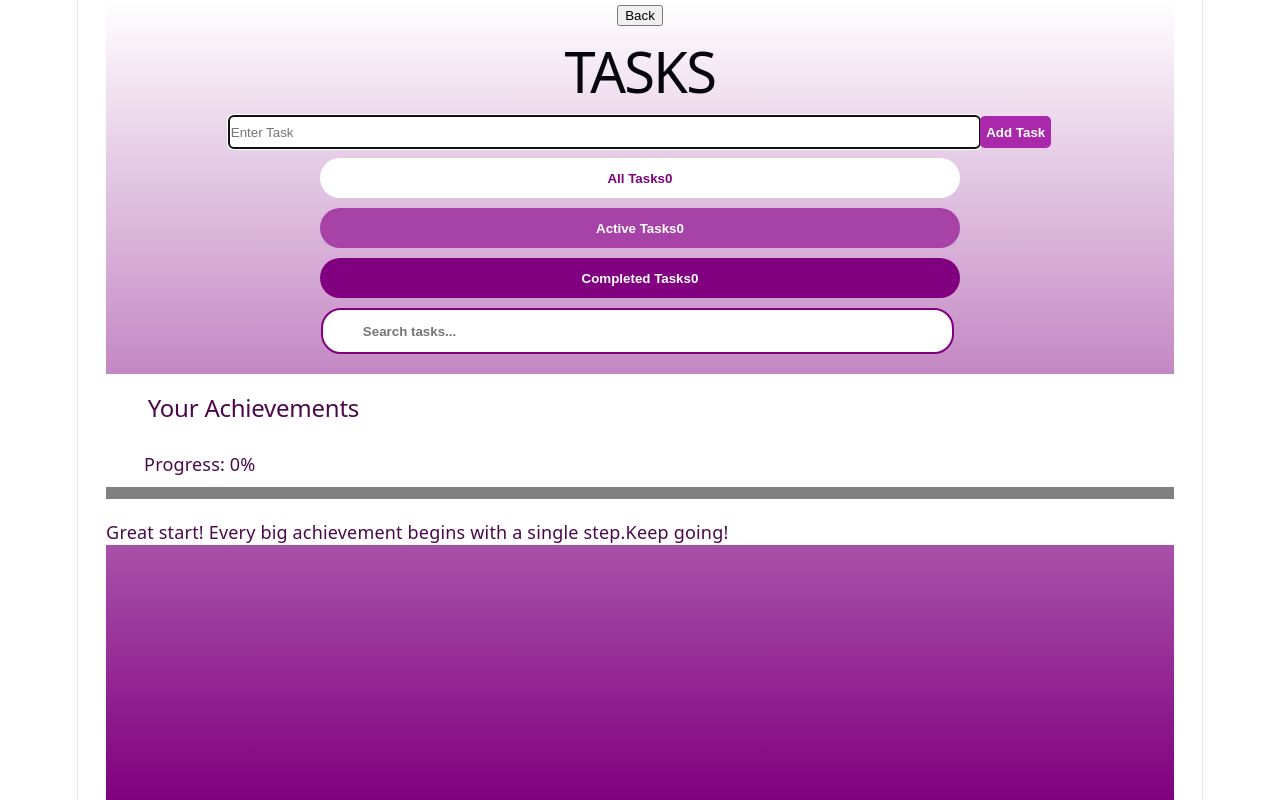
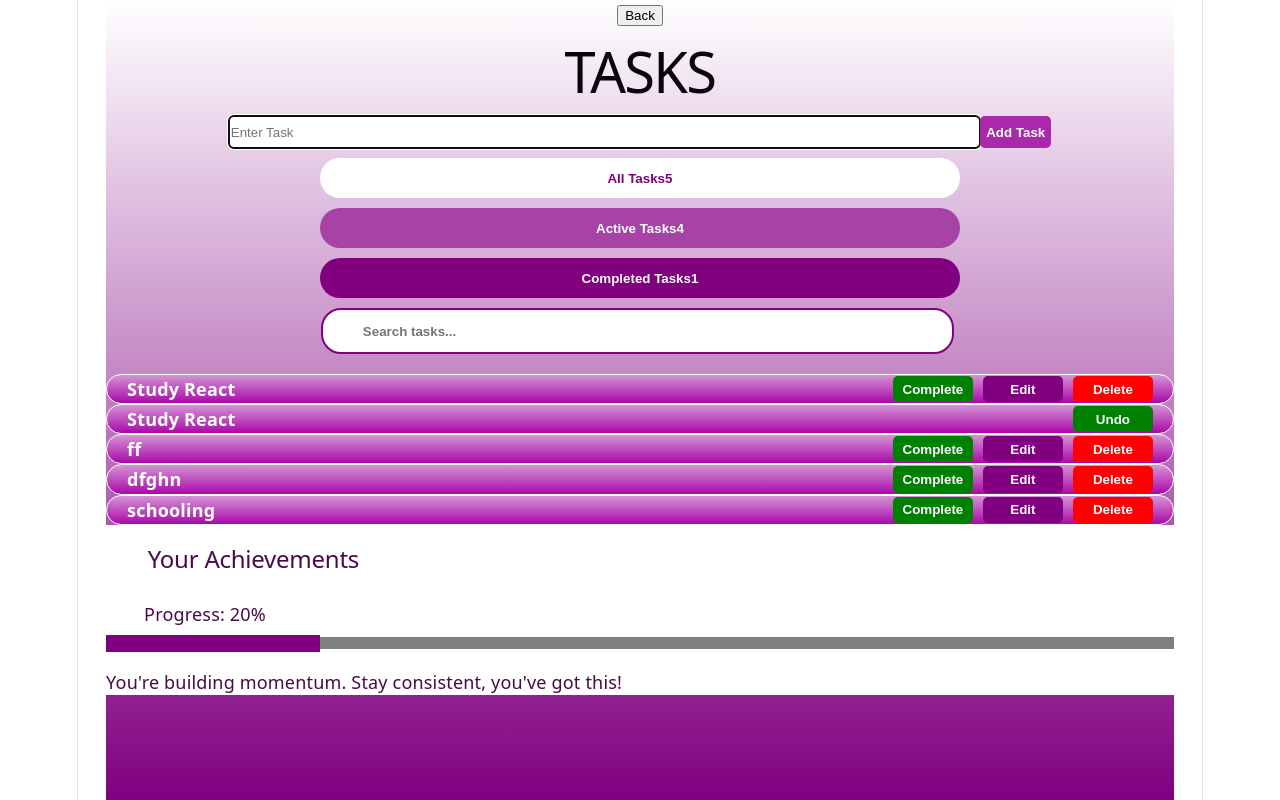
Before and after one commit to mariamogunbode/PurpleYourStrenghth, a React (Vite) app: page /todo in a window 1280 px wide. Built offline with nearby package versions, Linux system fonts and the light colour scheme; data requests are answered from the project's data file; some icons are missing.

Commit message:
installed json-server for resful api

```diff
--- /dev/null
+++ b/db.json
@@ -0,0 +1,30 @@
+{
+  "tasks": [
+    {
+      "id": "1",
+      "task": "Study React",
+      "completed": false
+    },
+    {
+      "id": "2",
+      "task": "Study React",
+      "completed": true
+    },
+    {
+      "task": "ff",
+      "completed": false,
+      "id": "GGSRKmuwjoc"
+    },
+    {
+      "task": "dfghn",
+      "completed": false,
+      "id": "-q777SWXYaU"
+    },
+    {
+      "task": "schooling",
+      "completed": false,
+      "id": "5e2AwTTblLI"
+    }
+  ],
+  "$schema": "./node_modules/json-server/schema.json"
+}
--- a/package.json
+++ b/package.json
@@ -11,6 +11,7 @@
   },
   "dependencies": {
     "@iconify/react": "^6.0.2",
+    "json-server": "^1.0.0-beta.15",
     "react": "^19.2.7",
     "react-dom": "^19.2.7",
     "react-router-dom": "^7.18.1"
--- a/src/App.jsx
+++ b/src/App.jsx
@@ -4,24 +4,31 @@ import LandingPage from "./Page1/page1"
 import TodoPage from "./Page2/page2"
 function App() {
   const [tasks, setTasks] = useState([]);
+
+   async function getTasks() {
+    const response = await
+    fetch("http://localhost:3000/tasks");
+    const data = await
+    response.json();
+    setTasks(data);
+  }
+
   useEffect(() => {
-    const savedTasks =
-    localStorage.getItem("tasks");
-    if (savedTasks !== null) {
-      setTasks(JSON.parse(savedTasks));
+    getTasks();
+  }, []);
 
-    }
-  }, []);
 
   useEffect(() => {
     localStorage.setItem("tasks", JSON.stringify(tasks));
   }, [tasks]);
+
   return(
     <Routes>
       <Route path="/" element={<LandingPage />} />
       <Route path="/todo"  element={<TodoPage
       tasks={tasks}
-      setTasks={setTasks}/>} />
+      setTasks={setTasks}
+      getTasks={getTasks}/>} />
     </Routes>
   );
 }
--- a/src/Page2/page2.css
+++ b/src/Page2/page2.css
@@ -203,4 +203,5 @@
 .tasks-div {
   word-break: break-word;
 }
+
 }
--- a/src/Page2/page2.jsx
+++ b/src/Page2/page2.jsx
@@ -3,7 +3,7 @@ import { useState, useRef, useEffect } from 'react';
 import { Icon } from "@iconify/react"
 import './page2.css'
 
-function TodoPage({tasks, setTasks}) {
+function TodoPage({tasks, setTasks, getTasks}) {
 
   const inputRef = useRef(null);
   const [addTask, setAddTask] = useState("");
@@ -15,7 +15,7 @@ function TodoPage({tasks, setTasks}) {
     inputRef.current.focus();
   }, [])
 
-  function handleAddTask() {
+  async function handleAddTask() {
      if(addTask.trim() === "") {
       return;
      }
@@ -35,14 +35,22 @@ function TodoPage({tasks, setTasks}) {
       setEditTaskId(null);
       return;
      }
-     setTasks([
-      ...tasks,
-      {id: Date.now(),
-        task: addTask,
-        completed: false,
-      }
-     ])
 
+     const newTask = {
+         task: addTask,
+         completed: false,
+       };
+       await
+       fetch("http://localhost:3000/tasks", {
+         method: "POST",
+         headers: {
+           "content-Type": "application/json",
+         },
+         body: JSON.stringify(newTask),
+       });
+
+       await getTasks()
+;
      setAddTask("");
     inputRef.current.focus();
   }
```
Also changed, not shown: 1 other file (tests, documents, lock files or other folders).
